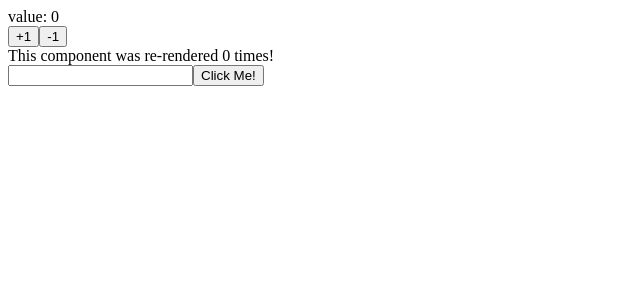
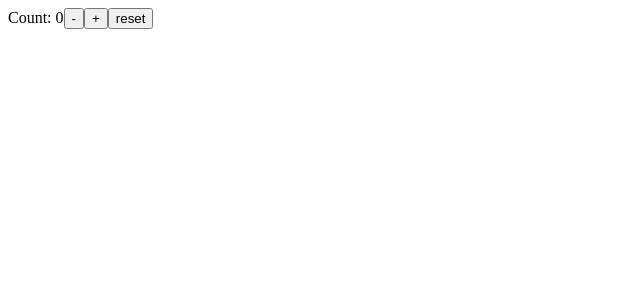
Before and after one commit to terupro/my-first-react-app-in-typescript, a React (Create React App) app: page / in a window 1280 px wide. Shown: the top 300 px of the page, without its empty margins (0-640 px from the left). Built offline with nearby package versions, Linux system fonts and the light colour scheme.

Commit message:
useReducer is done

```diff
--- a/src/App.tsx
+++ b/src/App.tsx
@@ -1,5 +1,5 @@
 import React from "react";
-import Counter from "./Counter";
+import CounterWithReducer from "./CounterWithReducer";
 
 interface AppProps {
   message?: string;
@@ -8,7 +8,7 @@ interface AppProps {
 const App: React.FC<AppProps> = ({ message }) => {
   return (
     <div>
-      <Counter />
+      <CounterWithReducer />
     </div>
   );
 };
--- /dev/null
+++ b/src/CounterWithReducer.tsx
@@ -0,0 +1,38 @@
+import React, { useReducer } from "react";
+
+type StateType = { count: number };
+const initialState: StateType = { count: 0 };
+
+type ActionType = {
+  type: "increment" | "decrement" | "reset";
+};
+
+// 下記のように型を指定することで、コードを書く際に提示してくれる
+// 引数：StateType(stateが持つ値を「count」のみに設定) / ActionType("increment"と"decrement"の2パターンのみに設定)
+// 戻り値：count or 値を持たない型(error) が返ってくるように設定
+function reducer(state: StateType, action: ActionType): StateType | never {
+  switch (action.type) {
+    case "increment":
+      return { count: state.count + 1 };
+    case "decrement":
+      return { count: state.count - 1 };
+    case "reset":
+      return initialState;
+    default:
+      throw new Error();
+  }
+}
+
+function CounterWithReducer() {
+  const [state, dispatch] = useReducer(reducer, initialState);
+  return (
+    <>
+      Count: {state.count}
+      <button onClick={() => dispatch({ type: "decrement" })}>-</button>
+      <button onClick={() => dispatch({ type: "increment" })}>+</button>
+      <button onClick={() => dispatch({ type: "reset" })}>reset</button>
+    </>
+  );
+}
+
+export default CounterWithReducer;
```
